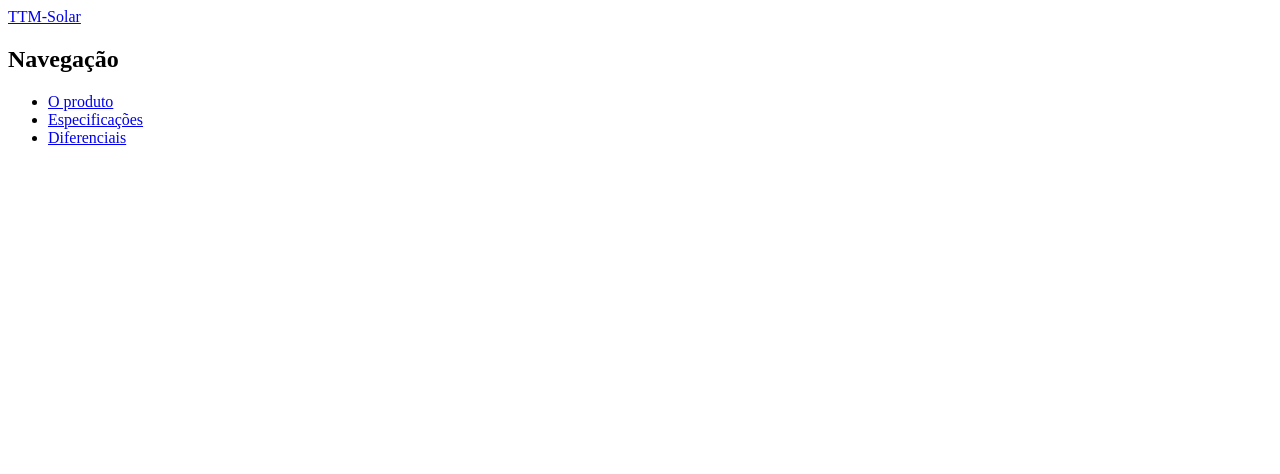
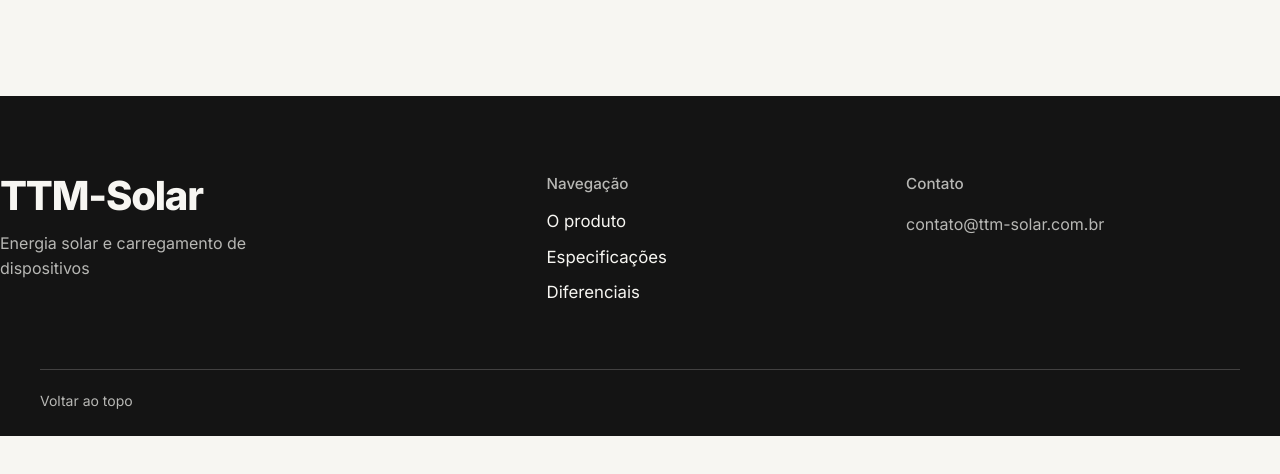
Before and after one commit to Feishz45/Site-totem, a plain HTML site: page TTM-Solar/index.html in a window 1280 px wide. Drawn offline with Linux system fonts and the light colour scheme.

Commit message:
Adicionado footer com estrutura e estilos correspondentes Adicionado base de conexão do css com arquivo main index.html Adiconado estrutura base do arquivo styles.css

```diff
--- a/TTM-Solar/css/footer.css
+++ b/TTM-Solar/css/footer.css
@@ -0,0 +1,121 @@
+/* ==========================================================
+   footer.css | rodapé da TTM-Solar
+   Fundo escuro, textos em off-white e botão de contorno,
+   o mesmo estilo "pill" do botão do header.
+   ========================================================== */
+
+.footer-site {
+  --footer-suave: rgba(247, 246, 242, 0.72);
+  --footer-linha: rgba(247, 246, 242, 0.2);
+
+  margin-top: clamp(3rem, 8vw, 6rem);
+  padding-block: clamp(3rem, 8vw, 5rem) 1.5rem;
+  background: var(--cor-escuro);
+  color: var(--cor-fundo);
+}
+
+/* ---------- Bloco principal (3 colunas no desktop) ---------- */
+.footer-main {
+  display: grid;
+  grid-template-columns: 1fr;
+  gap: 2.5rem;
+}
+
+@media (min-width: 48em) {
+  .footer-main {
+    grid-template-columns: 1.6fr 1fr 1.2fr;
+    gap: 3rem;
+  }
+}
+
+/* ---------- Marca ---------- */
+.footer-logo {
+  display: inline-block;
+  font-size: clamp(1.75rem, 4vw, 2.5rem);
+  font-weight: var(--peso-extra);
+  letter-spacing: -0.03em;
+  line-height: 1;
+}
+
+.footer-tagline {
+  max-width: 32ch;
+  margin-top: 0.9rem;
+  color: var(--footer-suave);
+}
+
+/* ---------- Títulos das colunas ---------- */
+.footer-heading {
+  margin-bottom: 1rem;
+  font-size: 0.95rem;
+  font-weight: var(--peso-medio);
+  letter-spacing: 0;
+  color: var(--footer-suave);
+}
+
+/* ---------- Navegação ---------- */
+.footer-nav ul {
+  display: grid;
+  gap: 0.6rem;
+}
+
+.footer-nav a {
+  font-size: 1.05rem;
+  text-underline-offset: 0.25em;
+}
+
+.footer-nav a:hover {
+  text-decoration: underline;
+}
+
+/* ---------- Contato ---------- */
+.footer-cta {
+  display: inline-block;
+  padding: 0.75rem 1.4rem;
+  border: 1.5px solid currentColor;
+  border-radius: var(--raio-pill);
+  font-weight: var(--peso-medio);
+  transition: background-color 0.2s ease, color 0.2s ease;
+}
+
+.footer-cta:hover {
+  background: var(--cor-fundo);
+  color: var(--cor-escuro);
+}
+
+.footer-contact address {
+  margin-top: 1.25rem;
+  font-style: normal;
+  color: var(--footer-suave);
+}
+
+.footer-contact address a {
+  text-underline-offset: 0.25em;
+}
+
+.footer-contact address a:hover {
+  color: var(--cor-fundo);
+  text-decoration: underline;
+}
+
+/* ---------- Faixa de baixo (copyright) ---------- */
+.footer-bottom {
+  display: flex;
+  flex-wrap: wrap;
+  justify-content: space-between;
+  gap: 0.75rem 1.5rem;
+  margin-top: clamp(2.5rem, 6vw, 4rem);
+  padding-top: 1.25rem;
+  border-top: 1px solid var(--footer-linha);
+  font-size: 0.875rem;
+  color: var(--footer-suave);
+}
+
+.footer-bottom a:hover {
+  color: var(--cor-fundo);
+  text-decoration: underline;
+}
+
+/* o outline padrão é escuro, então no fundo escuro troca pra claro */
+.footer-site :focus-visible {
+  outline-color: var(--cor-fundo);
+}
--- a/TTM-Solar/css/styles.css
+++ b/TTM-Solar/css/styles.css
@@ -0,0 +1,149 @@
+/* ==========================================================
+   styles.css | estilos globais da TTM-Solar
+   Esse arquivo carrega primeiro. Os CSS de cada seção
+   (header, hero, carrossel, destaques, form, footer) usam
+   as variáveis daqui, então mexa nas cores e fontes só aqui.
+   ========================================================== */
+
+/* ---------- Variáveis ---------- */
+:root {
+  /* cores base */
+  --cor-fundo: #f7f6f2;        /* off-white do site */
+  --cor-superficie: #ffffff;   /* cards e áreas em destaque */
+  --cor-escuro: #141414;       /* textos, bordas e footer */
+  --cor-texto: #141414;
+  --cor-texto-suave: #5c5c58;  /* textos secundários */
+  --cor-linha: #d9d8d3;        /* divisórias leves */
+
+  /* badges (as etiquetas coloridas dos cards) */
+  --badge-verde: #6fe39a;      /* sustentável */
+  --badge-azul: #7b8cff;       /* inovação */
+  --badge-laranja: #ff7a45;    /* clima resistente */
+
+  /* tipografia */
+  --fonte-base: "Inter", "Helvetica Neue", Arial, sans-serif;
+  --peso-normal: 400;
+  --peso-medio: 500;
+  --peso-forte: 700;
+  --peso-extra: 800;
+
+  /* layout */
+  --largura-max: 1200px;
+  --espaco-pagina: clamp(1rem, 4vw, 2.5rem);
+  --altura-header: 5rem;       /* usada no scroll-padding abaixo */
+
+  /* bordas e cantos (o visual do layout é todo de contorno preto) */
+  --borda: 1.5px solid var(--cor-escuro);
+  --raio-card: 1rem;
+  --raio-pill: 999px;
+}
+
+/* ---------- Reset ---------- */
+*,
+*::before,
+*::after {
+  box-sizing: border-box;
+}
+
+* {
+  margin: 0;
+}
+
+html {
+  -webkit-text-size-adjust: 100%;
+  scroll-behavior: smooth;
+  /* sem isso o header cobre o título da seção quando clica no menu */
+  scroll-padding-top: var(--altura-header);
+}
+
+body {
+  min-height: 100vh;
+  font-family: var(--fonte-base);
+  font-size: 1rem;
+  font-weight: var(--peso-normal);
+  line-height: 1.55;
+  color: var(--cor-texto);
+  background: var(--cor-fundo);
+  -webkit-font-smoothing: antialiased;
+}
+
+img,
+picture,
+svg,
+video {
+  display: block;
+  max-width: 100%;
+}
+
+button,
+input,
+select,
+textarea {
+  font: inherit;
+  color: inherit;
+}
+
+button {
+  cursor: pointer;
+}
+
+a {
+  color: inherit;
+  text-decoration: none;
+}
+
+ul,
+ol {
+  padding: 0;
+  list-style: none;
+}
+
+h1,
+h2,
+h3,
+h4 {
+  font-weight: var(--peso-forte);
+  line-height: 1.05;
+  letter-spacing: -0.02em;
+}
+
+/* ---------- Acessibilidade ---------- */
+:focus-visible {
+  outline: 2px solid var(--cor-escuro);
+  outline-offset: 3px;
+}
+
+.skip-link {
+  position: absolute;
+  top: -4rem;
+  left: 1rem;
+  z-index: 1000;
+  padding: 0.6rem 1rem;
+  background: var(--cor-escuro);
+  color: var(--cor-fundo);
+  border-radius: var(--raio-pill);
+}
+
+.skip-link:focus {
+  top: 1rem;
+}
+
+/* esconde visualmente mas continua lido por leitor de tela */
+.sr-only {
+  position: absolute;
+  width: 1px;
+  height: 1px;
+  margin: -1px;
+  padding: 0;
+  overflow: hidden;
+  clip: rect(0, 0, 0, 0);
+  white-space: nowrap;
+  border: 0;
+}
+
+/* ---------- Utilitários ---------- */
+/* centraliza o conteúdo e dá respiro nas laterais */
+.container {
+  width: min(100% - (var(--espaco-pagina) * 2), var(--largura-max));
+  margin-inline: auto;
+}
--- a/TTM-Solar/index.html
+++ b/TTM-Solar/index.html
@@ -5,12 +5,28 @@
     <meta name="viewport" content="width=device-width, initial-scale=1.0">
     <title>Totem-solar</title>
 
+    <!-- Fontes -->
+    <link rel="preconnect" href="https://fonts.googleapis.com">
+    <link rel="preconnect" href="https://fonts.gstatic.com" crossorigin>
+    <link href="https://fonts.googleapis.com/css2?family=Inter:wght@400;500;700;800&display=swap" rel="stylesheet">
+
+    <!-- Estilos -->
+    <link rel="stylesheet" href=".\css\styles.css">
+    <link rel="stylesheet" href=".\css\header.css">
+    <link rel="stylesheet" href=".\css\hero.css">
+    <link rel="stylesheet" href=".\css\carrossel.css">
+    <link rel="stylesheet" href=".\css\destaques.css">
+    <link rel="stylesheet" href=".\css\form.css">
+    <link rel="stylesheet" href=".\css\footer.css">
 </head>
 <body>
+
+    <!-- footer -->
     <footer class="footer-site" id="sobre">
         <div class="footer-main">
             <div class="footer-brand">
                 <a class="footer-logo" href="#inicio" aria-label="TTM-Solar — voltar ao início">TTM-Solar</a>
+                <p class="footer-tagline"> Energia solar e carregamento de dispositivos</p>
             </div>
 
             <nav class="footer-nav" aria-label="Navegação do rodapé">
@@ -22,6 +38,19 @@
                 </ul>
             </nav>
 
+            <div class="footer-contact">
+                <h2 class="footer-heading">Contato</h2>
+                <address>
+                    <!-- Troque pelo e-mail real do projeto -->
+                    <a href="mailto:contato@ttm-solar.com.br">contato@ttm-solar.com.br</a>
+                </address>
+            </div>
+        </div>
+
+        <div class="footer-bottom container">
+            <a href="#inicio">Voltar ao topo</a>
+        </div>
+
     </footer>
 </body>
 </html>
```
